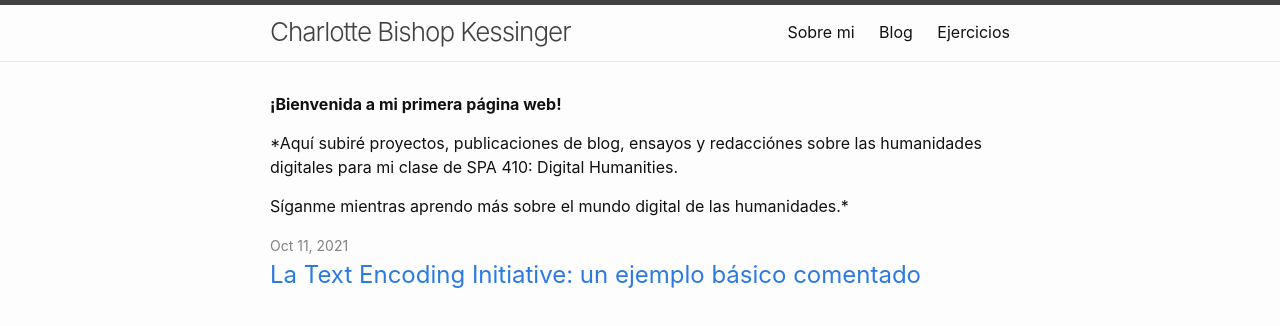
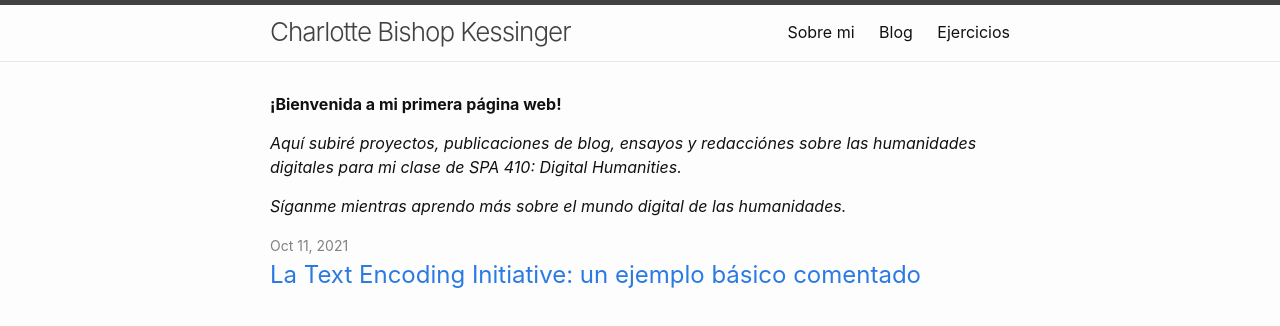
Before and after one commit to charkessinger/charkessinger.github.io, a Jekyll site: the page built from index.md, in a window 1280 px wide. Shown: the top 326 px of the page. Built offline with Jekyll 4.4.1, drawn with Linux system fonts in a browser that asks for light colours.

```diff
--- a/index.md
+++ b/index.md
@@ -10,6 +10,6 @@ layout: home
 
 **¡Bienvenida a mi primera página web!**
 
-*Aquí subiré proyectos, publicaciones de blog, ensayos y redacciónes sobre las humanidades digitales para mi clase de SPA 410: Digital Humanities.
+*Aquí subiré proyectos, publicaciones de blog, ensayos y redacciónes sobre las humanidades digitales para mi clase de SPA 410: Digital Humanities.*
 
-Síganme mientras aprendo más sobre el mundo digital de las humanidades.*
+*Síganme mientras aprendo más sobre el mundo digital de las humanidades.*
```
